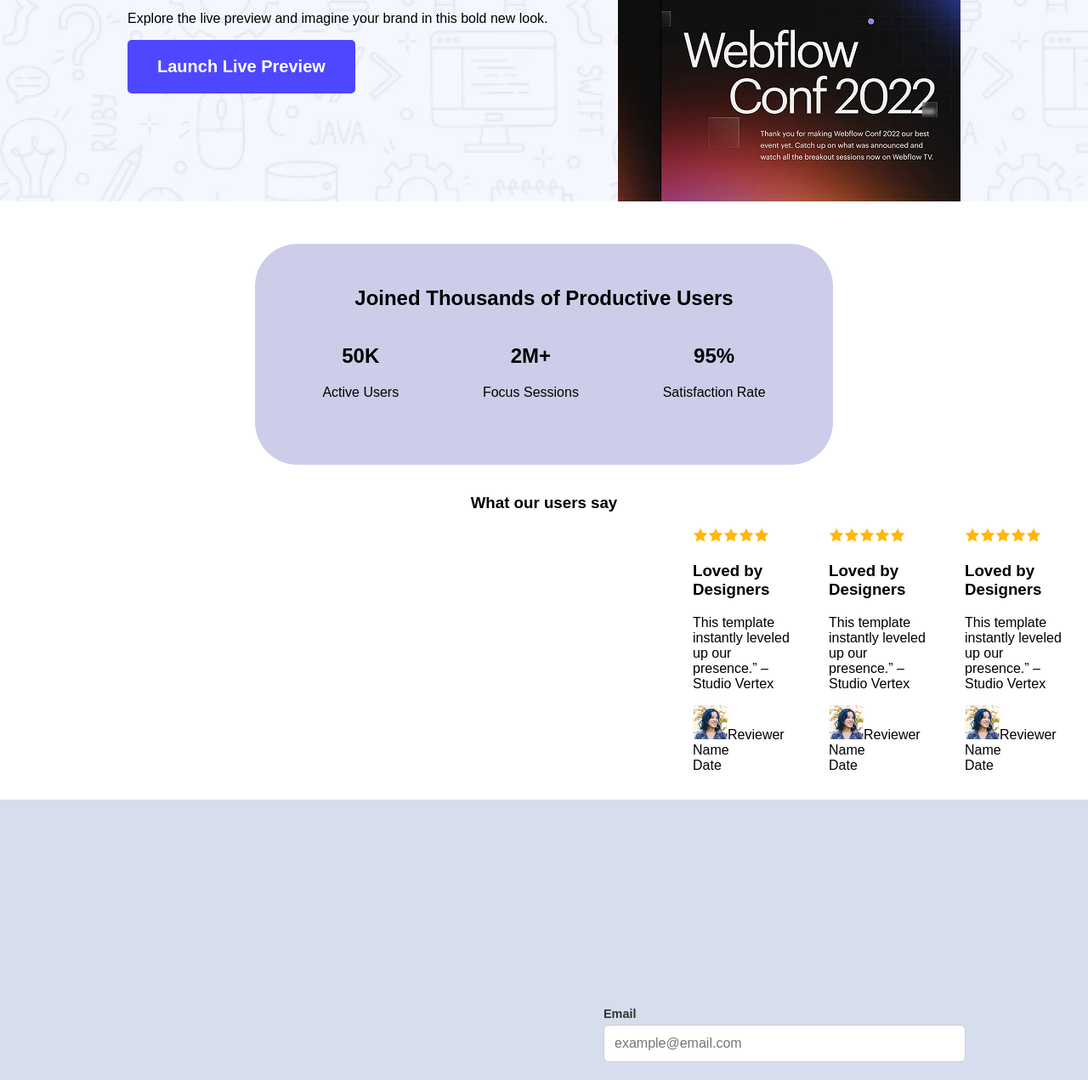
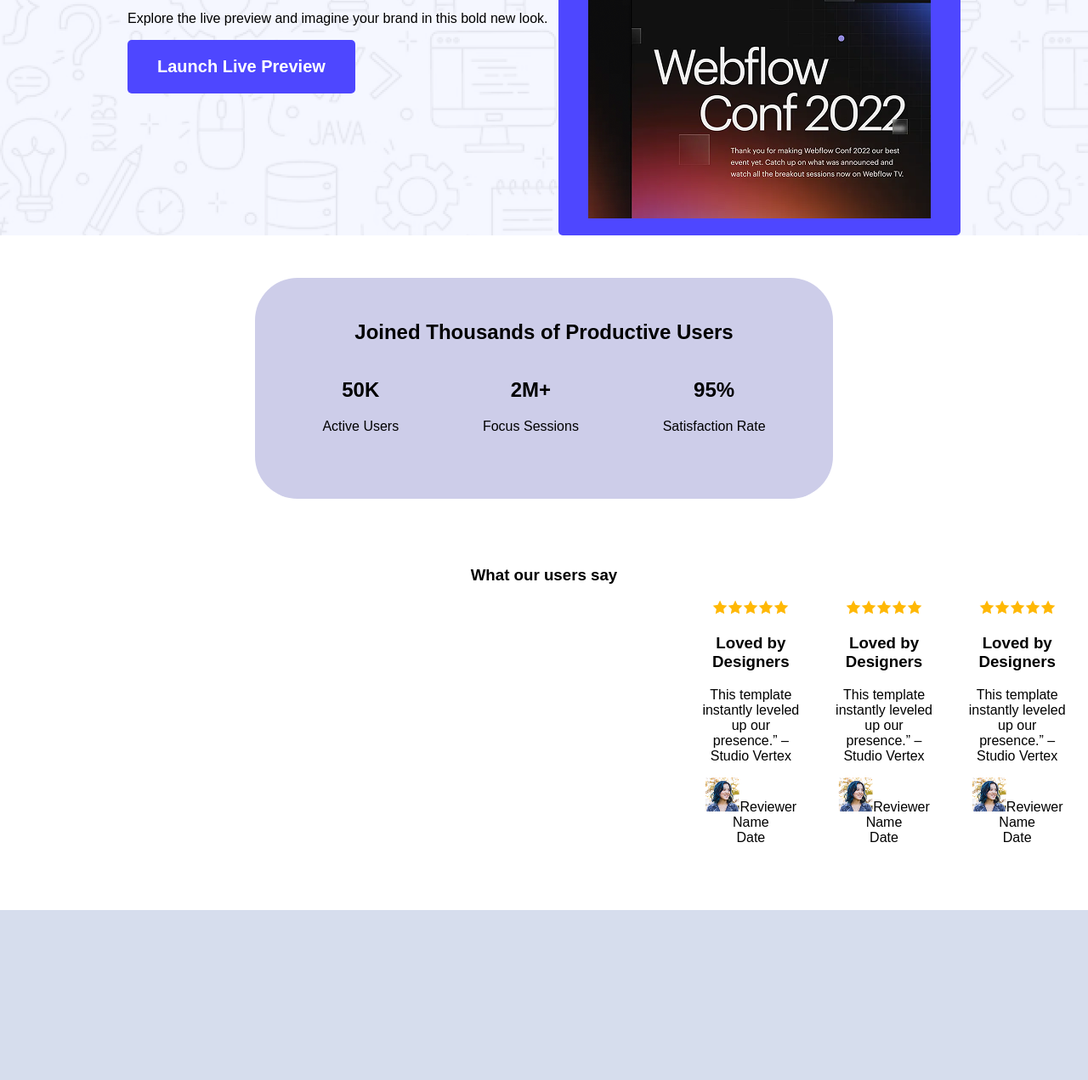
Before and after one commit to raisaabida/Assigntment-1, a plain HTML site: page index.html in a window 1280 px wide. Shown: the part 704-1975 px from the top of the page at 85% size. Drawn offline with Linux system fonts and the light colour scheme.

Commit message:
another attempt

```diff
--- a/index.html
+++ b/index.html
@@ -32,7 +32,7 @@
                  </p>
                  <button class="btn-color">Launch Live Preview</button>
             </div>
-            <img class src="Assets/wc-mini.png" alt="">
+            <img class="btn-color"src="Assets/wc-mini.png" alt="">
         </div>
 
 
--- a/styles/nav.css
+++ b/styles/nav.css
@@ -22,6 +22,8 @@ nav li a{
 nav ul{
     display: flex;
 }
+
+
 .btn-color{
     background-color: #4E47FF;
     font-weight: bold;
@@ -82,6 +84,8 @@ header{
     margin-left: 300px;
     margin-right: 300px;
     height: 200px;
+
+
 }
 .item-title{
     color: #4E47FF;
@@ -97,8 +101,11 @@ header{
 
 .skills{
     box-shadow: wheat;
-    padding: 15px;
+    padding: 60px 20px;
+    text-align: center;
     border-radius: 5px;
+
+
 
 }
 
```
